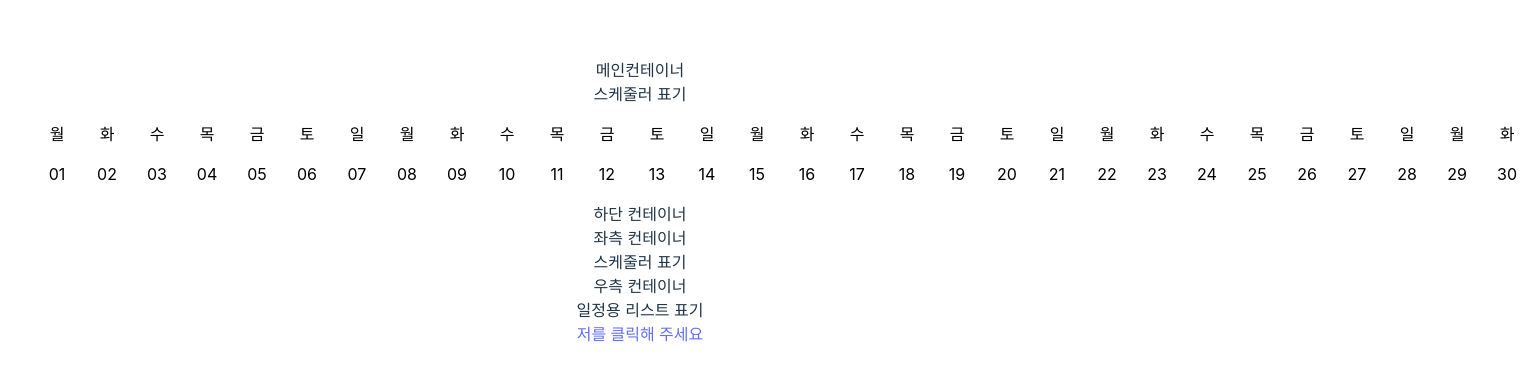
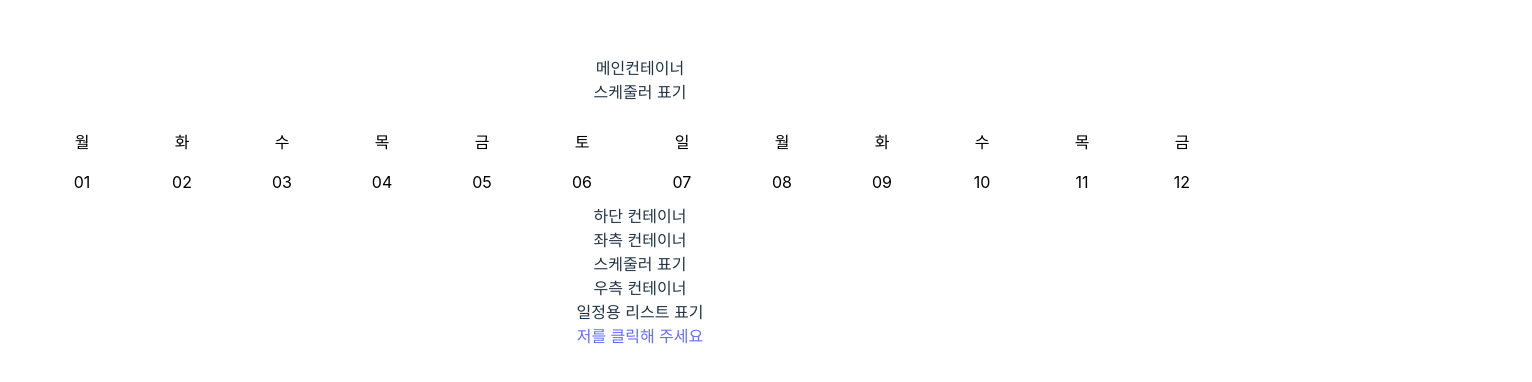
Before and after one commit to JayJHFE/React-Scheduler, a React (Vite) app in the folder PortFolio-vite/: page /scheduler in a window 1280 px wide. Shown: the part 198-580 px from the top of the page, 1532 px wide, since content can reach past the window. Built offline with nearby package versions, Linux system fonts and the light colour scheme.

Commit message:
스케줄러 상단달력 스크롤 활성화

```diff
--- a/PortFolio-vite/src/css/dateAndDay.ts
+++ b/PortFolio-vite/src/css/dateAndDay.ts
@@ -1,8 +1,11 @@
 import styled from "styled-components";
 
 export const dateDiv = styled.div`
-  width: 50px;
-  height: 80px;
+  width: 100px;
+  height: 100px;
   color: #000000;
   background-color: #ffffff;
+  flex: 0 0 auto;
+  width: 100px;
+  padding: 10px;
 `;
--- a/PortFolio-vite/src/css/scheduler.ts
+++ b/PortFolio-vite/src/css/scheduler.ts
@@ -3,4 +3,7 @@ import styled from "styled-components";
 export const rowScheduler = styled.div`
   display: flex;
   flex-direction: row;
+  overflow-x: auto;
+  width: 100%;
+  white-space: nowrap;
 `;
```
